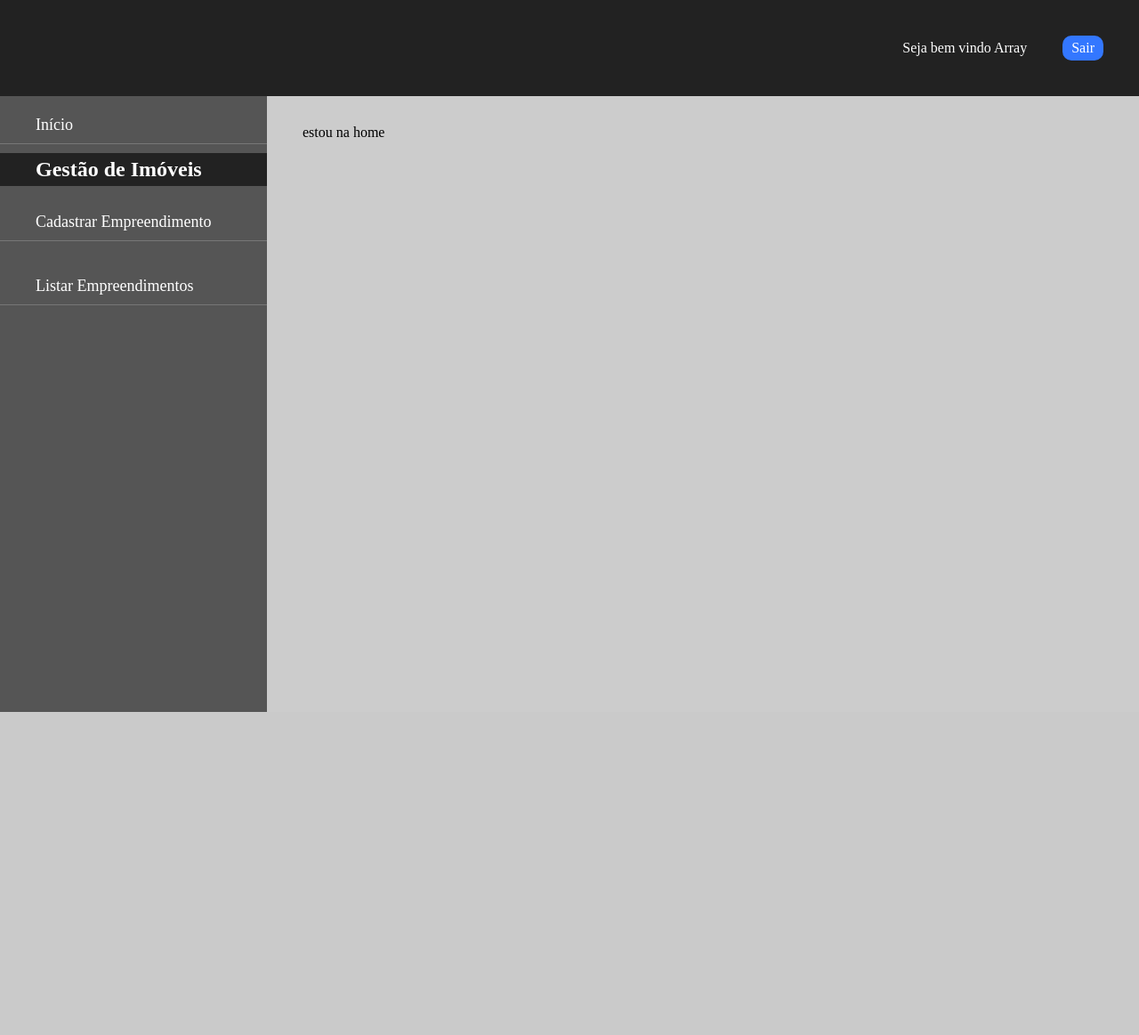
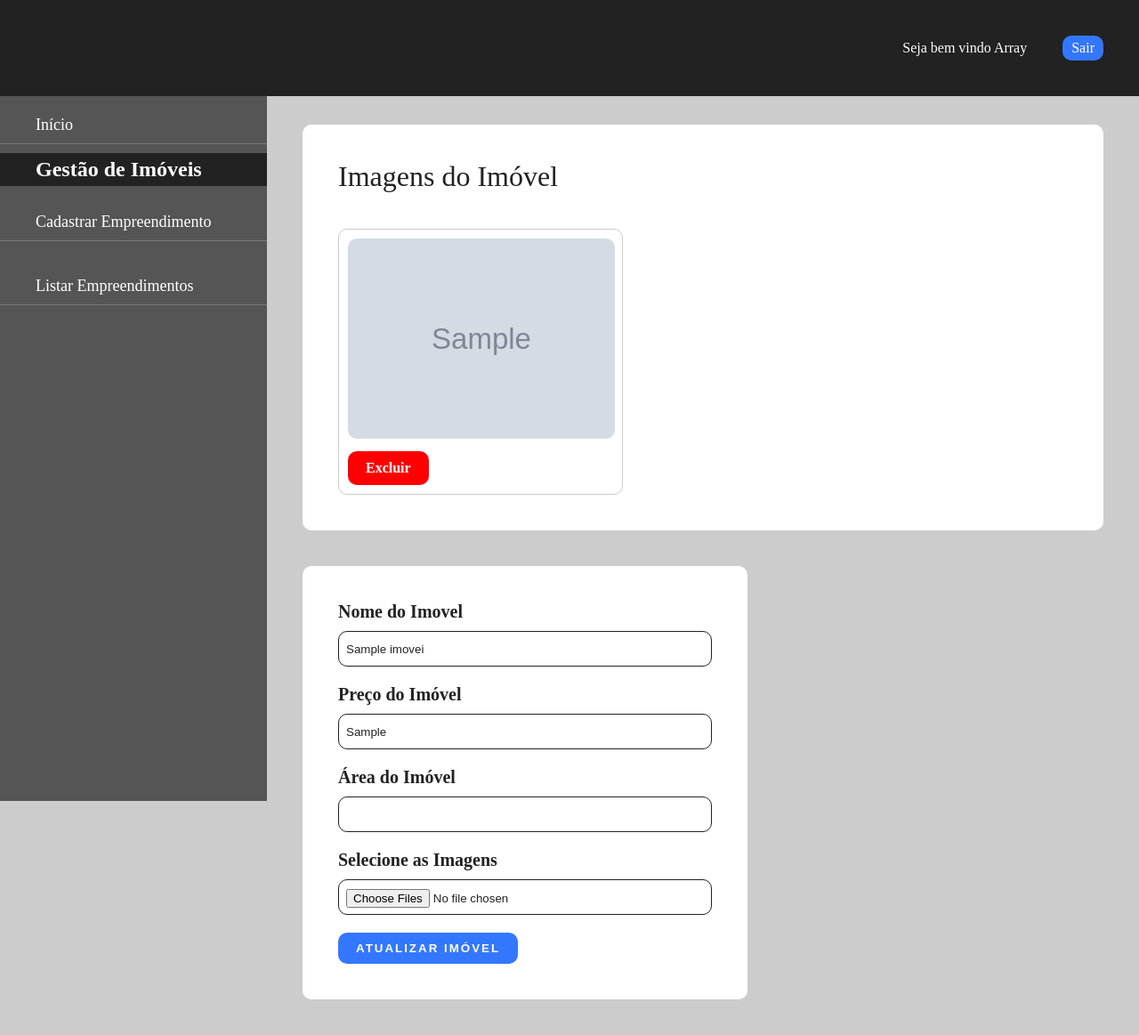
Before and after one commit to luizCosta-Serao/gestao_imoveis, a PHP site: page /gestao_imoveis/editar-imovel?id=1 in a window 1280 px wide; the page is wider, and only the part inside the window is pictured. Shown: that part at 89% size. Before the commit the page ends 800 px from the top of that part, so only its background shows below. Run offline with PHP 8.4, Linux system fonts and the light colour scheme; the visitor is signed in with stand-in values (Sample User, id 1); tables that the repository leaves empty or names only in its code hold one stand-in row (values such as "Sample post"); grey boxes marked "Sample" are stand-in pictures.

Commit message:
editar imóvel com possibilidade de adicionar novas imagens ao imóvel

```diff
--- a/painel/css/style.css
+++ b/painel/css/style.css
@@ -315,9 +315,38 @@ form input[type="submit"]:hover {
   border-bottom: 1px solid #3377ff;
   display: grid;
   grid-template-columns: 1fr 1fr 1fr 1fr;
+  align-items: center;
 }
 
 .valor-itens div p {
   color: #222;
   font-size: 16px;
 }
+
+.imagens-imovel {
+  background-color: #fff;
+  padding: 40px;
+  gap: 40px;
+  border-radius: 10px;
+  display: flex;
+  flex-wrap: wrap;
+  max-width: calc(100% - 300px);
+  margin-bottom: 40px;
+}
+
+.imagens-imovel h1 {
+  width: 100%;
+  margin-bottom: 0px;
+}
+
+.single-imagem-imovel {
+  padding: 10px;
+  border: 1px solid #ccc;
+  max-width: 320px;
+  border-radius: 10px;
+}
+
+.single-imagem-imovel img {
+  width: 300px;
+  border-radius: 10px;
+}
--- a/painel/js/index.js
+++ b/painel/js/index.js
@@ -4,6 +4,10 @@ if (location.href === 'http://localhost/gestao_imoveis/painel/cadastrar-empreend
 }
 
 if (location.href.includes('visualizar-empreendimento')) {
+  $('#preco').maskMoney({prefix:'R$ ', allowNegative: true, thousands:'.', decimal:',', affixesStay: false});
+}
+
+if (location.href.includes('editar-imovel')) {
   $('#preco').maskMoney({prefix:'R$ ', allowNegative: true, thousands:'.', decimal:',', affixesStay: false});
 }
 
--- /dev/null
+++ b/painel/pages/editar-imovel.php
@@ -0,0 +1,135 @@
+<?php
+  // Obtendo dados de um produto da tabela estoque
+  $id = $_GET['id'];
+  $sql = MySql::connect()->prepare("SELECT * FROM `imoveis` WHERE id = ?");
+  $sql->execute(array($id));
+  if ($sql->rowCount() === 0) {
+    Painel::alert('erro', 'O produto que você deseja editar não existe');
+    die();
+  }
+  $infoImovel = $sql->fetch();
+
+  // Obtendo as imagens do produto
+  $pegaImagens = MySql::connect()->prepare("SELECT * FROM `imagens_imovel` WHERE imovel_id = ?");
+  $pegaImagens->execute(array($id));
+  $pegaImagens = $pegaImagens->fetchAll();
+
+  // Deletar imagem do produto
+  if (isset($_GET['deletar_imagem'])) {
+    $idDeleteImagem = $_GET['deletar_imagem'];
+
+    $imagem = MySql::connect()->prepare("SELECT * FROM `imagens_imovel` WHERE id = ?");
+    $imagem->execute(array($idDeleteImagem));
+    $imagem = $imagem->fetch();
+
+    @unlink(BASE_DIR_PAINEL.'/uploads/'.$imagem['imagem']);
+
+    $sql = MySql::connect()->prepare("DELETE FROM `imagens_imovel` WHERE id = ?");
+    $sql->execute(array($idDeleteImagem));
+
+    Painel::alert('sucesso', 'A imagem foi deletada com sucesso');
+    header('Location: '.INCLUDE_PATH_PAINEL.'editar-imovel?id='.$id);
+    die();
+  }
+?>
+
+<section class="imagens-imovel">
+  <h1 class="title">Imagens do Imóvel</h1>
+  <?php
+    // Iterando as imagens do produto
+    foreach ($pegaImagens as $key => $value) {
+      // Inserindo as imagens na página
+  ?>
+    <div class="single-imagem-imovel">
+      <img src="<?php echo INCLUDE_PATH_PAINEL; ?>uploads/<?php echo $value['imagem'] ?>" alt="">
+      <a class="btn-deletar" href="<?php echo INCLUDE_PATH_PAINEL; ?>editar-imovel?id=<?php echo $id ?>&deletar_imagem=<?php echo $value['id']; ?>">Excluir</a>
+    </div>
+  <?php } ?>
+
+</section>
+
+<form method="post" enctype="multipart/form-data">
+  <?php
+    if (isset($_POST['acao'])) {
+      // Obtendo valores dos inputs
+      $nome = $_POST['nome'];
+      $preco = $_POST['preco'];
+      $area = $_POST['area'];
+
+      // variáveis para upload de imagens
+      $imagens = [];
+      $amountFiles = count($_FILES['imagem']['name']);
+
+      // variável indicativa de sucesso
+      $sucesso = true;
+
+      // Se usuário tiver inserido imagem
+      if($_FILES['imagem']['name'][0] !== '') {
+        // Verificando se images são válidas
+        for ($i=0; $i < $amountFiles; $i++) {
+          $imagemAtual = [
+            'type' => $_FILES['imagem']['type'][$i],
+            'size' => $_FILES['imagem']['size'][$i],
+          ];
+          if (Painel::imagemValida($imagemAtual) === false) {
+            $sucesso = false;
+            Painel::alert('erro', 'Uma das imagens selecionadas é inválida');
+            break;
+          }
+        }
+      }
+
+      // Se não tiver nenhum problema
+      if ($sucesso) {
+        // Se usuário tiver selecionado imagens
+        if ($_FILES['imagem']['name'][0] !== '') {
+          for ($i=0; $i < $amountFiles; $i++) {
+            // Fazer o upload das imagens
+            $imagemAtual = [
+              'tmp_name' => $_FILES['imagem']['tmp_name'][$i],
+              'name' => $_FILES['imagem']['name'][$i],
+            ];
+            $imagens[] = Painel::uploadFile($imagemAtual);
+          }
+
+          foreach ($imagens as $key => $value) {
+            // Inserindo cada imagem na tabela estoque_imagens
+            MySql::connect()->exec("INSERT INTO `imagens_imovel` VALUES (null, $id, '$value')");
+          }
+        }
+
+        // Atualizando a tabela estoque
+        $sql = MySql::connect()->prepare("UPDATE `imoveis` SET nome = ?, preco = ?, area = ? WHERE id = ?");
+        $sql->execute(array($nome, $preco, $area, $id));
+
+        Painel::alert('sucesso', 'Você atualizou seu produto com sucesso!');
+
+        // Atualizando a página para novo valores aparecerem
+        header('Location: '.INCLUDE_PATH_PAINEL.'editar-imovel?id='.$id);
+        die();
+      }
+    }
+  ?>
+
+  <div class="form-group">
+    <label for="nome">Nome do Imovel</label>
+    <input type="text" name="nome" id="nome" value="<?php echo $infoImovel['nome']; ?>">
+  </div>
+
+  <div class="form-group">
+    <label for="preco">Preço do Imóvel</label>
+    <input type="text" name="preco" id="preco" value="<?php echo $infoImovel['preco'] ?>">
+  </div>
+
+  <div class="form-group">
+    <label for="area">Área do Imóvel</label>
+    <input type="number" name="area" id="area" min="0" max="900" step="1" value="<?php echo $infoImovel['area']; ?>">
+  </div>
+
+  <div class="form-group">
+    <label for="imagem">Selecione as Imagens</label>
+    <input multiple type="file" name="imagem[]" id="imagem">
+  </div>
+
+  <input type="submit" name="acao" id="acao" value="Atualizar Imóvel">
+</form>
--- a/painel/pages/visualizar-empreendimento.php
+++ b/painel/pages/visualizar-empreendimento.php
@@ -129,6 +129,7 @@
         <p><?php echo $value['nome'] ?></p>
         <p><?php echo $value['preco'] ?></p>
         <p><?php echo $value['area'] ?></p>
+        <p><a class="btn-visualizar" href="<?php echo INCLUDE_PATH_PAINEL; ?>editar-imovel?id=<?php echo $value['id'] ?>">Editar</a></p>
       </div>
     <?php } ?>
   </div>
```
Also changed, not shown: painel/uploads/668bb0879ac7a.jpeg (deleted), painel/uploads/668bbcd95e65a.jpeg (added), painel/uploads/668bbcd95e87a.jpeg (added).
